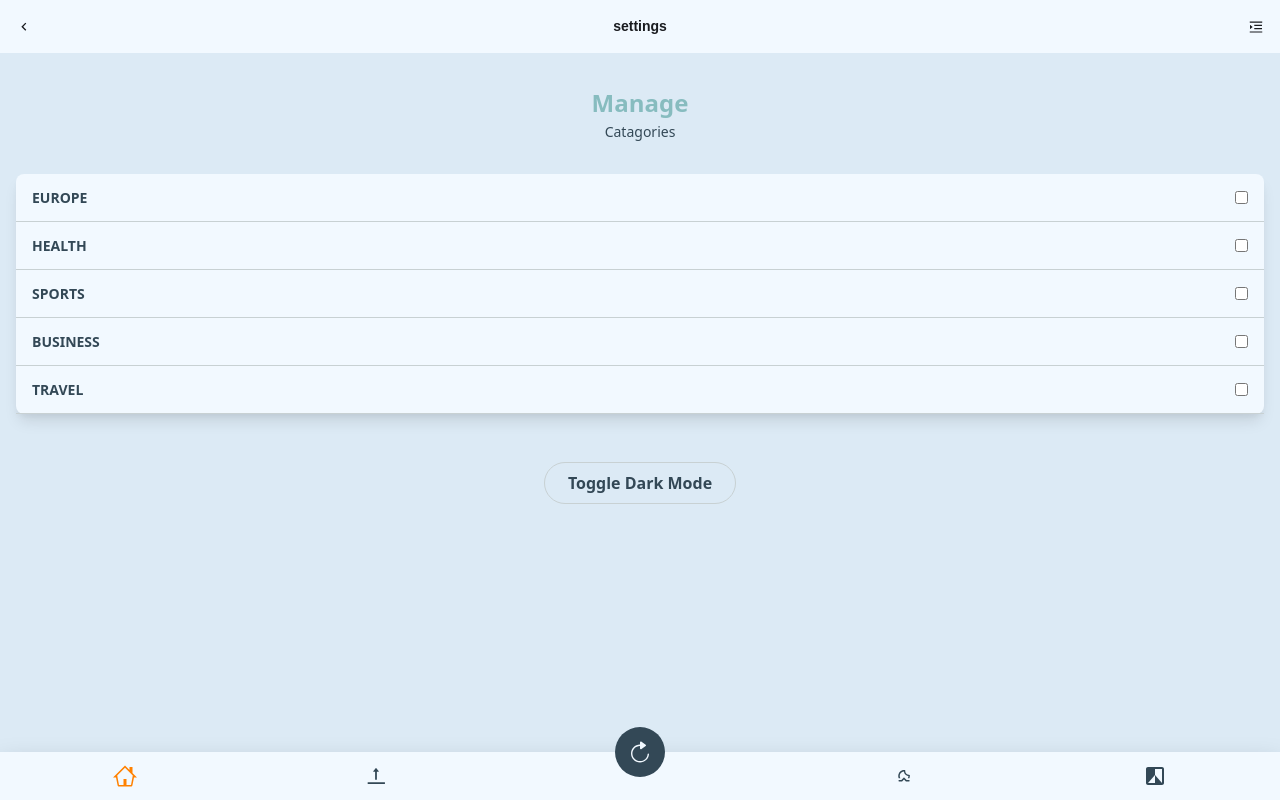
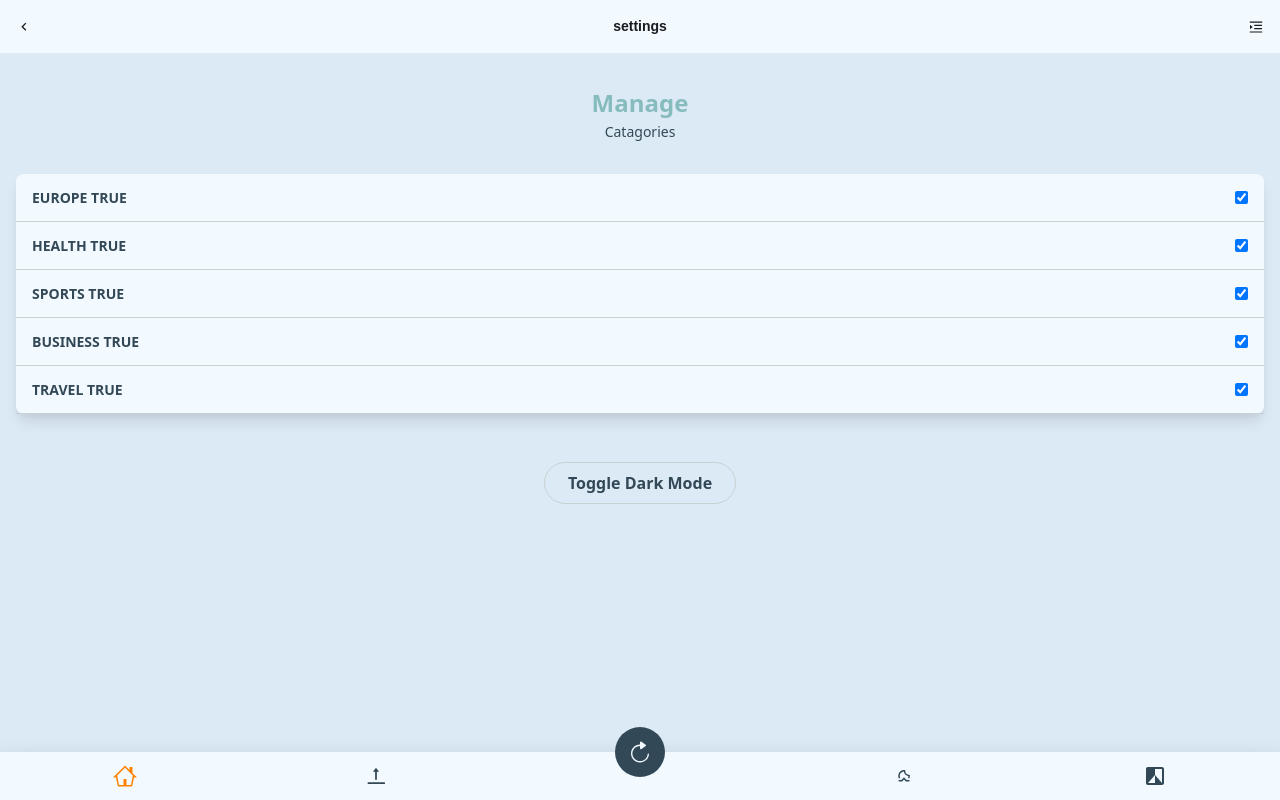
Before and after one commit to rts-cmk-wuhf02/praktikperiode-newsbox-JonasWN, a React (Create React App) app in the folder news-feed-app/: page /settings in a window 1280 px wide. Built offline with nearby package versions, Linux system fonts and the light colour scheme.

Commit message:
add conditinal rendering & fetch from settings

```diff
--- a/news-feed-app/package.json
+++ b/news-feed-app/package.json
@@ -13,6 +13,7 @@
     "@types/react-dom": "^16.9.5",
     "@types/react-router": "^5.1.4",
     "@types/react-router-dom": "^5.1.3",
+    "@types/uuid": "^7.0.2",
     "lottie-react-web": "^2.1.4",
     "react": "^16.13.1",
     "react-dom": "^16.13.1",
@@ -22,6 +23,7 @@
     "react-router-dom": "^5.1.2",
     "react-scripts": "3.4.1",
     "typescript": "^3.7.5",
+    "uuid": "^7.0.2",
     "xml-js": "^1.6.11"
   },
   "scripts": {
--- a/news-feed-app/src/App.tsx
+++ b/news-feed-app/src/App.tsx
@@ -10,11 +10,54 @@ import {
   Route,
   Link,
 } from "react-router-dom";
+import { v4 as uuidv4 } from "uuid";
+
 
 const App: React.FC = () => {
 
   document.querySelector("body")?.classList.add("bg-primary")
-  const [list, setList] = useState(['Europe', 'Health', 'Sports', 'Business', 'Travel'])
+
+  const defaultList = ['Europe', 'Health', 'Sports', 'Business', 'Travel']
+  const [list, setList] = useState(defaultList)
+  let [checkedList, setCheckedList] = useState([
+    {
+      title: 'Europe',
+      checked: true,
+      id: uuidv4(),
+    },
+    {
+      title: 'Health',
+      checked: true,
+      id: uuidv4(),
+    },
+    {
+      title: 'Sports',
+      checked: true,
+      id: uuidv4(),
+    },
+    {
+      title: 'Business',
+      checked: true,
+      id: uuidv4(),
+    },
+    {
+      title: 'Travel',
+      checked: true,
+      id: uuidv4(),
+    },
+  ])
+
+  const check = (catagory: string, state: boolean) => {
+    let updated = {
+      title: catagory,
+      checked: state,
+      id: uuidv4(),
+    }
+    let pos = checkedList.map(function (e) { return e.title; }).indexOf(catagory);
+    let newArray = checkedList
+    newArray[pos] = updated
+    setCheckedList([...newArray])
+  }
 
   return (
     <Router>
@@ -23,8 +66,8 @@ const App: React.FC = () => {
 
         <Switch>
           <Route path="/archive" component={Archive} />
-          <Route path="/" exact component={Home} />
-          <Route path='/settings' exact render={(props) => <Settings {...props} list={list} />} />
+          <Route path='/' exact render={(props) => <Home {...props} articles={checkedList} />} />
+          <Route path='/settings' exact render={(props) => <Settings {...props} list={checkedList} checked={check} setState={checkedList} />} />
         </Switch>
 
         <Footer />
--- a/news-feed-app/src/Components/Catagory/Article.tsx
+++ b/news-feed-app/src/Components/Catagory/Article.tsx
@@ -2,7 +2,11 @@ import React from 'react'
 import Cover from '../../Assets/images/article.png'
 import { AiOutlineInbox } from 'react-icons/ai'
 
-const Article: React.FC = () => {
+interface Props {
+    title: string
+}
+
+const Article: React.FC<Props> = ({ title }) => {
     return (
         <React.Fragment>
             <section className='flex h-24 py-4 border-border border-t px-4'>
--- a/news-feed-app/src/Components/Catagory/Catagory.tsx
+++ b/news-feed-app/src/Components/Catagory/Catagory.tsx
@@ -5,59 +5,35 @@ import Xml from './xml'
 import Json from './json'
 import useAsyncHook from './useAsyncHook'
 
-const Catagory: React.FC = () => {
-    // const [loading, setLoading] = useState(false)
-    // const [result, setResult] = useState([])
+interface Props {
+    articles: {
+        title: string;
+        checked: boolean;
+    }[]
+}
 
-    // const url = 'https://rss.nytimes.com/services/xml/rss/nyt/Sports.xml'
-
-    // useEffect(() => {
-    //     fetchData()
-    // }, [result])
-
-    // const fetchData = async () => {
-    //     try {
-    //         setLoading(true)
-    //         let xmltext = await Xml(url)
-    //         const data: any = await Json(xmltext)
-    //         console.log(data.rss.channel.item)
-    //     }
-    //     catch (err) {
-    //         console.log(err)
-    //     }
-    //     finally {
-    //         setLoading(false)
-    //     }
-    // }
-
+const Catagory: React.FC<Props> = ({ articles }) => {
+    const [checked, setChecked]: any = useState([])
     const [search, setSearch] = React.useState("");
     const [query, setQuery] = React.useState("https://rss.nytimes.com/services/xml/rss/nyt/Sports.xml");
     const [result, loading] = useAsyncHook(query);
 
-    // console.log(result)
-    // console.log(loading)
+    useEffect(() => {
+        let checkList = articles.filter(article => article.checked === true)
+        setChecked([...checkList])
+    }, [articles])
+
+    console.log(checked)
     return (
         <React.Fragment>
-            <details className="border-border border-t">
-                <Summary />
-                <Article />
-            </details>
-            <details className="border-border border-t">
-                <Summary />
-                <Article />
-            </details>
-            <details className="border-border border-t">
-                <Summary />
-                <Article />
-            </details>
-            <details className="border-border border-t">
-                <Summary />
-                <Article />
-            </details>
-            <details className="border-border border-t mb-12">
-                <Summary />
-                <Article />
-            </details>
+            {checked.map((item: any) => {
+                return (
+                    <details className="border-border border-t" key={item.id}>
+                        <Summary />
+                        <Article title={item.title} />
+                    </details>
+                )
+            })}
         </React.Fragment>
     )
 }
--- a/news-feed-app/src/Pages/Archive/Archive.tsx
+++ b/news-feed-app/src/Pages/Archive/Archive.tsx
@@ -4,7 +4,7 @@ import Catagory from '../../Components/Catagory/Catagory'
 const Archive: React.FC = () => {
     return (
         <main className="">
-            <Catagory />
+            {/* <Catagory /> */}
         </main>
     )
 }
--- a/news-feed-app/src/Pages/Home/Home.tsx
+++ b/news-feed-app/src/Pages/Home/Home.tsx
@@ -1,10 +1,17 @@
 import React from 'react'
 import Catagory from '../../Components/Catagory/Catagory'
 
-const Home = () => {
+interface Props {
+    articles: {
+        title: string;
+        checked: boolean;
+    }[]
+}
+
+const Home: React.FC<Props> = ({ articles }) => {
     return (
         <main className="">
-            <Catagory />
+            <Catagory articles={articles} />
         </main>
     )
 }
--- a/news-feed-app/src/Pages/Settings/Checked.tsx
+++ b/news-feed-app/src/Pages/Settings/Checked.tsx
@@ -1,18 +1,27 @@
 import React from 'react'
+import Title from './Title'
 
 interface Props {
-    list: any
+    list: {
+        title: string;
+        checked: boolean;
+        id: string;
+    }[]
+    checked: (catagory: string, state: boolean) => void,
+    setState: {
+        title: string;
+        checked: boolean;
+    }[]
 }
 
-const Checked: React.FC<Props> = ({ list }) => {
+const Checked: React.FC<Props> = ({ list, checked, setState }) => {
 
     return (
         <React.Fragment>
-            {list.map((article: string, index: number) => {
+            {list.map((article) => {
                 return (
-                    <li className="flex justify-between items-center border-border border-b h-12 px-4" key={index}>
-                        <h3 className="text-catagoryHd font-bold uppercase text-sm">{article}</h3>
-                        <input type="checkbox" />
+                    <li className="flex justify-between items-center border-border border-b h-12 px-4" key={article.id}>
+                        <Title title={article.title} checkState={checked} artChecked={article.checked} />
                     </li>
                 )
             })}
--- a/news-feed-app/src/Pages/Settings/Settings.tsx
+++ b/news-feed-app/src/Pages/Settings/Settings.tsx
@@ -2,11 +2,19 @@ import React from 'react'
 import Checked from './Checked'
 import Toggle from './Toggle'
 interface Props {
-    list: any
+    list: {
+        title: string;
+        checked: boolean;
+        id: string;
+    }[]
+    checked: (catagory: string, state: boolean) => void,
+    setState: {
+        title: string;
+        checked: boolean;
+    }[]
 }
 
-const Settings: React.FC<Props> = ({ list }) => {
-    console.log(list)
+const Settings: React.FC<Props> = ({ list, checked, setState }) => {
     return (
         <React.Fragment>
             <main className="bg-settings settings-height px-4">
@@ -15,7 +23,7 @@ const Settings: React.FC<Props> = ({ list }) => {
                     <h3 className="text-sm font-normal text-catagoryHd">Catagories</h3>
                 </div>
                 <ul className="bg-primary rounded-lg shadow-lg">
-                    <Checked list={list} />
+                    <Checked list={list} checked={checked} setState={setState} />
                 </ul>
                 <Toggle />
             </main>
--- /dev/null
+++ b/news-feed-app/src/Pages/Settings/Title.tsx
@@ -0,0 +1,25 @@
+import React, { useState } from 'react'
+
+interface Props {
+    title: string,
+    checkState: (catagory: string, state: boolean) => void,
+    artChecked: boolean
+}
+
+const Title: React.FC<Props> = ({ title, checkState, artChecked }) => {
+    const [checked, setChecked] = useState(artChecked)
+
+    const check = (e: any) => {
+        checkState(title, !checked)
+    }
+
+
+    return (
+        <React.Fragment>
+            <h3 className="text-catagoryHd font-bold uppercase text-sm">{title + " " + checked}</h3>
+            <input type="checkbox" onClick={check} checked={checked ? true : false} />
+        </React.Fragment>
+    )
+}
+
+export default Title
```
Also changed, not shown: 1 other file (tests, documents, lock files or other folders).
